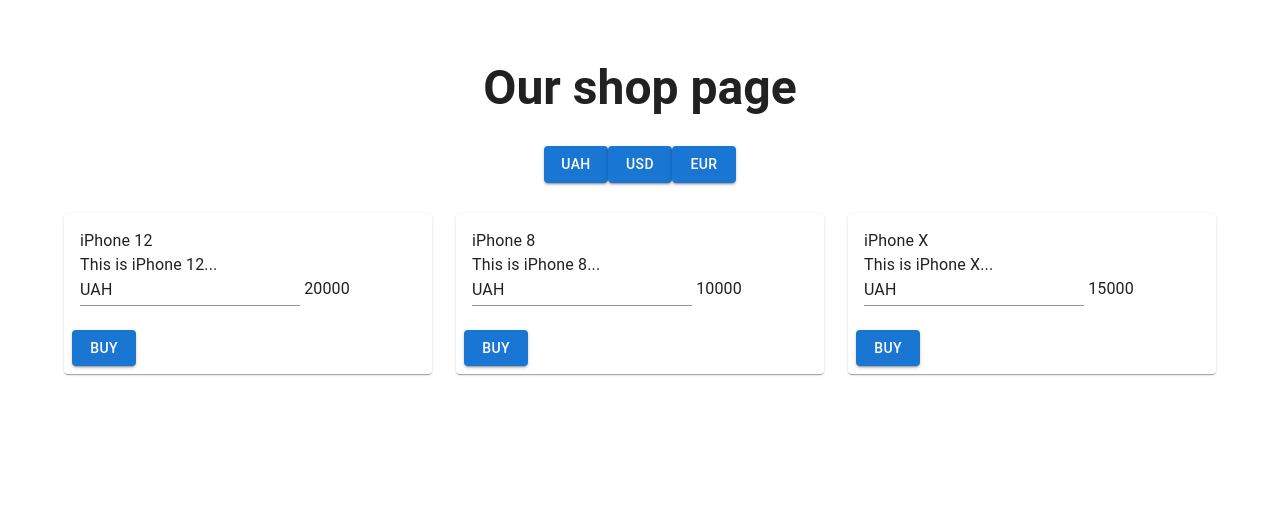
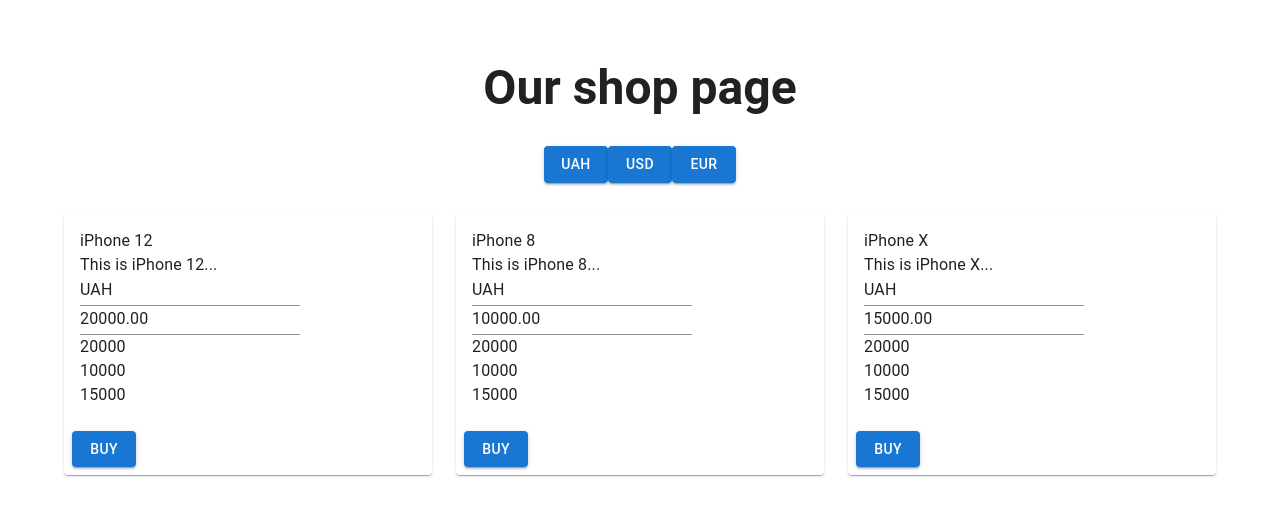
Before and after one commit to userfree7/finalwork2, a React (Create React App) app: page / in a window 1280 px wide. Shown: the top 516 px of the page. Built offline with nearby package versions, Linux system fonts and the light colour scheme.

Commit message:
added setExchangeCurrency

```diff
--- a/src/Content/Content.tsx
+++ b/src/Content/Content.tsx
@@ -1,11 +1,35 @@
 import { Button, Container, Typography } from '@mui/material'
 import ProductList from '../components/ProductList'
 import { useState } from 'react'
+import productsArray, {
+    getProductsObject,
+    Product,
+} from '../utils/productsArray'
 
 type Props = {}
+type productsInCart = {
+    [id: number]: number
+}
 
-const Content = (props: Props) => {
+const Content = ({}: Props) => {
     const [currencyType, setCurrencyType] = useState<string>('UAH')
+    const [exchangeCurrencyCoe, setExchangeCurrencyCoe] = useState<number>(1)
+    const [productsInCart, setProductsInCart] = useState<productsInCart>({
+        1: 1,
+        2: 2,
+        3: 3,
+    })
+
+    const onExchangeToUah = () => {
+        setExchangeCurrencyCoe(1)
+    }
+
+    const onExchangeToUsd = () => {
+        setExchangeCurrencyCoe(0.025)
+    }
+    const onExchangeToEur = () => {
+        setExchangeCurrencyCoe(0.0255)
+    }
 
     return (
         <>
@@ -29,24 +53,40 @@
                 >
                     <Button
                         variant="contained"
-                        onClick={() => setCurrencyType('UAH')}
+                        onClick={() => {
+                            setCurrencyType('UAH')
+                            onExchangeToUah()
+                        }}
                     >
                         UAH
                     </Button>
                     <Button
                         variant="contained"
-                        onClick={() => setCurrencyType('USD')}
+                        onClick={() => {
+                            setCurrencyType('USD')
+                            onExchangeToUsd()
+                        }}
                     >
                         USD
                     </Button>
                     <Button
                         variant="contained"
-                        onClick={() => setCurrencyType('EUR')}
+                        onClick={() => {
+                            setCurrencyType('EUR')
+                            onExchangeToEur()
+                        }}
                     >
                         EUR
                     </Button>
                 </Typography>
-                <ProductList currencyType={currencyType} />
+                <ProductList
+                    currencyType={currencyType}
+                    exchangeCurrencyCoe={exchangeCurrencyCoe}
+                    onExchangeToUah={onExchangeToUah}
+                    onExchangeToUsd={onExchangeToUsd}
+                    onExchangeToEur={onExchangeToEur}
+                    productsInCart={productsInCart}
+                />
             </Container>
         </>
     )
--- a/src/components/ProductList.tsx
+++ b/src/components/ProductList.tsx
@@ -4,9 +4,23 @@
 
 type Props = {
     currencyType: string
+    exchangeCurrencyCoe: number
+    onExchangeToUah: (price: number) => void
+    onExchangeToUsd: (price: number) => void
+    onExchangeToEur: (price: number) => void
+    productsInCart: {
+        [id: number]: number
+    }
 }
 
-const ProductList = ({ currencyType }: Props) => {
+const ProductList = ({
+    currencyType,
+    exchangeCurrencyCoe,
+    onExchangeToUah,
+    onExchangeToUsd,
+    onExchangeToEur,
+    productsInCart,
+}: Props) => {
     return (
         <>
             <Grid container spacing={3}>
@@ -14,10 +28,16 @@
                     <Grid item xs={12} sm={6} md={4} key={id}>
                         {' '}
                         <ProductListItem
+                            id={id}
                             title={title}
                             description={description}
                             price={price}
                             currencyType={currencyType}
+                            exchangeCurrencyCoe={exchangeCurrencyCoe}
+                            onExchangeToUah={onExchangeToUah}
+                            onExchangeToUsd={onExchangeToUsd}
+                            onExchangeToEur={onExchangeToEur}
+                            productsInCart={productsInCart}
                         />
                     </Grid>
                 ))}
--- a/src/components/ProductListItem.tsx
+++ b/src/components/ProductListItem.tsx
@@ -5,20 +5,43 @@
     Button,
     TextField,
 } from '@mui/material'
+import productsArray, {
+    getProductsObject,
+    Product,
+} from '../utils/productsArray'
 
 type Props = {
+    id: number
     title: string
     description: string
     price: number
     currencyType: string
+    exchangeCurrencyCoe: number
+    onExchangeToUah: (price: number) => void
+    onExchangeToUsd: (price: number) => void
+    onExchangeToEur: (price: number) => void
+    productsInCart: {
+        [id: number]: number
+    }
+    productsObject?: {
+        [id: number]: Product
+    }
 }
 
 const ProductListItem = ({
+    id,
     title,
     description,
     price,
     currencyType,
+    exchangeCurrencyCoe,
+    onExchangeToUah,
+    onExchangeToUsd,
+    onExchangeToEur,
+    productsInCart,
+    productsObject = getProductsObject(productsArray),
 }: Props) => {
+    const currency = price * exchangeCurrencyCoe
     return (
         <>
             <Card>
@@ -31,7 +54,18 @@
                             variant="standard"
                             value={currencyType}
                         ></TextField>{' '}
-                        {price}
+                        <TextField
+                            size="small"
+                            variant="standard"
+                            value={currency.toFixed(2)}
+                        ></TextField>{' '}
+                    </div>
+                    <div>
+                        {Object.keys(productsInCart).map((productId) => (
+                            <div key={productId}>
+                                {productsObject[parseInt(productId)].price}
+                            </div>
+                        ))}
                     </div>
                 </CardContent>
                 <CardActions>
--- a/src/utils/productsArray.ts
+++ b/src/utils/productsArray.ts
@@ -1,4 +1,4 @@
-type Product ={
+export type Product ={
     id: number
     title: string
     description: string
@@ -29,5 +29,9 @@
 
         },
 ]
+export const getProductsObject = (array:Product[])=> array.reduce((object,product)=>({
+    ...object,
+    [product.id]:product,}
 
+),{})
 export default productsArray
```
